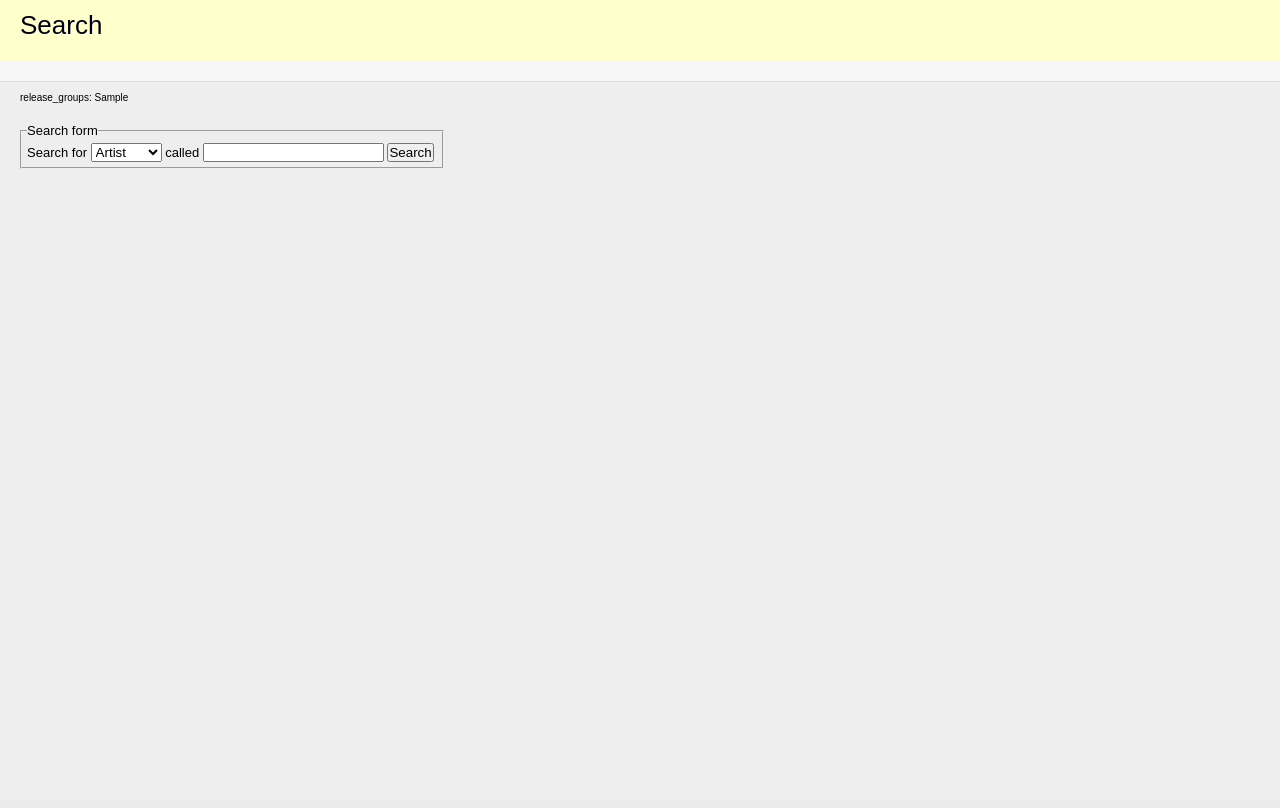
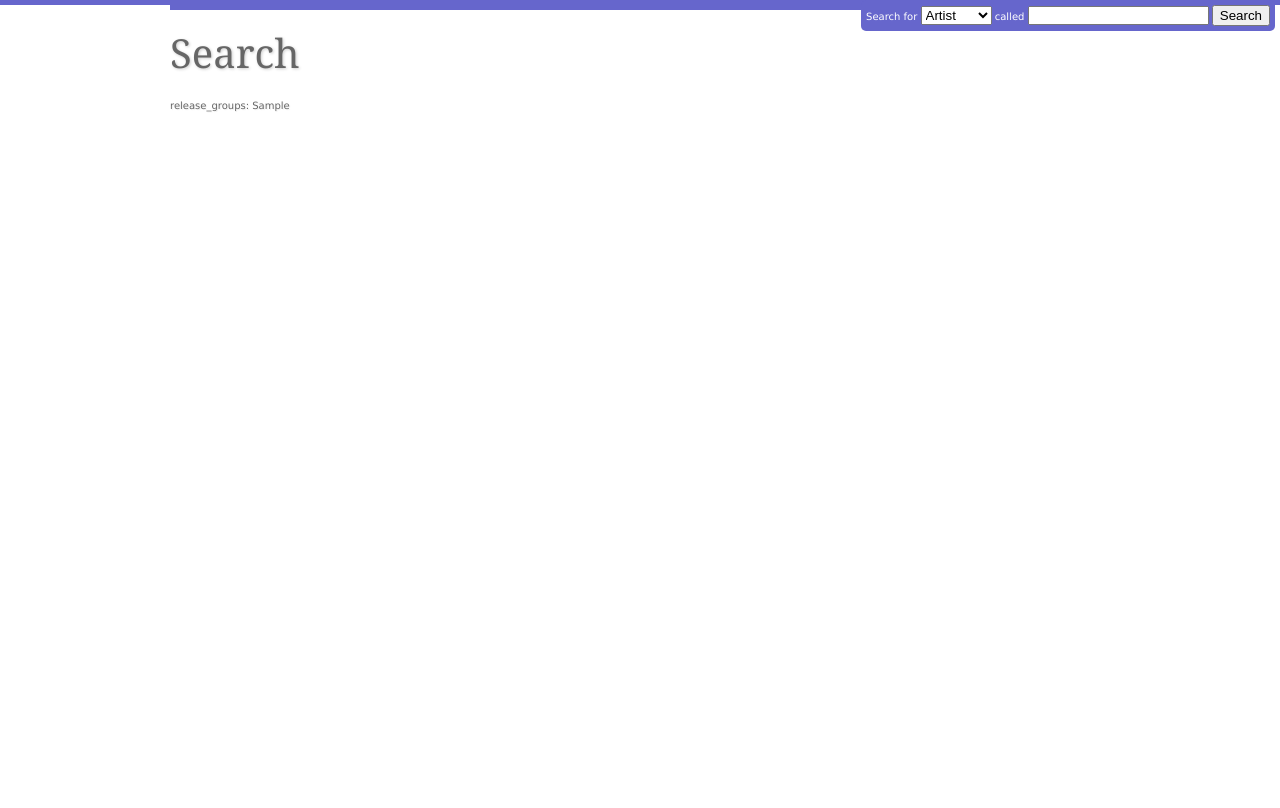
Before and after one commit to lidel/mmda, a Django app: template templates/artists/index.html in a window 1280 px wide. Before the commit the page ends 169 px from the top, so only its background shows below. Run offline with Django 3.2, Linux system fonts and the light colour scheme; the template is opened without the code that fills it: most values are stand-ins (such as "Sample title", 1, 10 or a date in 2020).

Commit message:
static/ + css

```diff
--- a/artists/templatetags/release_helpers.py
+++ b/artists/templatetags/release_helpers.py
@@ -79,7 +79,7 @@ def spacecamel(value):
     """
     # TODO: make it smart
     if value != 'IMDb':
-        return re.sub('((?=[A-Z][a-z])|(?<=[a-z])(?=[A-Z]))', ' ', value)
+        return re.sub('((?=[A-Z][a-z])|(?<=[a-z])(?=[A-Z]))', ' ', value).strip()
     else:
         return value
 spacecamel.is_safe = True
--- a/engine/api/musicbrainz.py
+++ b/engine/api/musicbrainz.py
@@ -23,3 +23,4 @@ MB_RELEASE_INCLUDES = ws.ReleaseIncludes(
                         releaseRelations=True,
                         urlRelations=True,
                         )
+MB_RELEASE_ARTIST   = ws.ReleaseIncludes(artist=True)
--- a/engine/artist.py
+++ b/engine/artist.py
@@ -73,7 +73,7 @@ def get_artist_best_pictures(mbid):
 
     shuffle(best_pictures)
 
-    return best_pictures
+    return best_pictures[:4]
 
 def get_basic_artist(mbid):
     """
--- a/settings.py
+++ b/settings.py
@@ -93,6 +93,8 @@ MIDDLEWARE_CLASSES = (
 
 ROOT_URLCONF = 'mmda.urls'
 
+STATIC_DOC_ROOT = '/home/lidel/work/magisterka/django_app/mmda/static'
+
 TEMPLATE_DIRS = (
     '/home/lidel/work/magisterka/django_app/mmda/templates',
 )
--- /dev/null
+++ b/static/css/mmda.css
@@ -0,0 +1,371 @@
+/* Selection of classes from:
+ * TYPOGRIDPHY - TYPOGRAPHICAL AND GRID LAYOUT CSS FRAMEWORK FROM HARRY ROBERTS OF CSS WIZARDRY
+ * v 0.1.1 / May 2008 /  http://csswizardry.com
+ * */
+
+/* RESET CSS */
+body,div,header,article,section,aside,footer,dl,dt,dd,ul,ol,li,h1,h2,h3,h4,h5,h6,pre,form,fieldset,input,textarea,p,blockquote,th,td {
+	margin:0;
+	padding:0;
+}
+fieldset,img {
+	border:0;
+}
+address,caption,cite,code,dfn,em,strong,th,var {
+	font-style:normal;
+	font-weight:normal;
+}
+h1,h2,h3,h4,h5,h6 {
+	font-size:100%;
+	font-weight:normal;
+}
+q:before,q:after {
+	content:'';
+}
+abbr,acronym {
+	border:0;
+}
+/* END RESET CSS */
+
+/* MAIN STRUCTURE STYLES */
+html{
+	font-size:100%;
+	min-height:101%;
+}
+body{
+	font-size:62.5%;
+	/*font-family: Garamond, Georgia, "Times New Roman", serif;*/
+    font-family: Verdana, Arial, Helvetica, sans-serif;
+	color:#666;
+	background:/*url(images/grid.gif) top center repeat-y*/ #fff; /* Uncomment to display the grid */
+	border-top:0.5em solid #66c;
+	padding:0 1em;
+    text-shadow:1px 1px 1px #eee;
+
+}
+#wrapper{
+	width:94em;
+	margin:0 auto;
+}
+#header{
+	width:94em;
+	padding-top:1.5em;
+	margin-bottom:2em;
+}
+
+/*GRIDS*/
+
+.generic{
+	border-top:0.5em solid #66c; /* The border at the top of each grid */
+	float:left;
+	padding-top:1em;
+	margin-bottom:2em;
+}
+/* Sets styles for any 'start' grids - this class MUST be given to a grid that is the first in a horizontal series */
+.clear{
+	clear:both;
+}
+/* Sets styles for any 'end' grids - this class MUST be given to a grid that is the last in a horizontal series */
+.end{
+	margin-left:0 !important;
+	margin-right:0 !important;
+}
+/* 220px */
+.twotwenty{
+	width:22em;
+	margin-right:2em;
+}
+/* 280px */
+.twoeighty{
+	width:28em;
+	margin-right:2em;
+}
+/* 340px */
+.threeforty{
+	width:34em;
+	margin-right:2em;
+}
+/* 400px */
+.fourhun{
+	width:40em;
+	margin-right:2em;
+}
+/* 460px */
+.foursixty{
+	width:46em;
+	margin-right:2em;
+}
+/* 520px */
+.fivetwenty{
+	width:52em;
+	margin-right:2em;
+}
+/* 580px */
+.fiveeighty{
+	width:58em;
+	margin-right:2em;
+}
+/* 640px */
+.sixforty{
+	width:64em;
+	margin-right:2em;
+}
+/* 700px */
+.sevenhun{
+	width:70em;
+	margin-right:2em;
+}
+/* 760px */
+.sevensixty{
+	width:76em;
+	margin-right:2em;
+}
+/* 820px */
+.eighttwenty{
+	width:82em;
+	margin-right:2em;
+}
+/* 880px */
+.eighteighty{
+	width:88em;
+	margin-right:2em;
+}
+/* 940px */
+.nineforty{
+	width:94em;
+}
+
+/*PARAGRAPHS*/
+
+.generic p{
+	font-size:1.2em;
+	line-height:1.5em;
+	margin-bottom:1.5em;
+}
+/* Styles an introductory paragraph, similar to newspapers. Assign this class to the first paragraph in an article */
+p.intro:first-line{
+	font-variant:small-caps;
+}
+/* Styles a drop cap on each paragraph with this class */
+p.drop:first-letter{
+	float:left;
+	font-size:3em;
+	margin-top:-0.05em;
+	margin-right:0.1em;
+	margin-bottom:-0.5em;
+}
+
+/* OTHER*/
+
+blockquote p{
+	font-size:1.2em!important;
+	line-height:1.5em!important;
+	margin-bottom:1.5em!important;
+}
+
+.generic strong{
+	font-variant:small-caps;
+}
+.generic em{
+	font-style:italic;
+	font-weight:inherit;
+}
+.clear{
+	clear:both;
+}
+.right-float{ /* Float any item to the right */
+	float:right;
+	margin-left:2em;
+	margin-right:0;
+}
+.left-float{ /* Float any item to the left */
+	float:left;
+	margin-right:2em;
+	margin-left:0;
+}
+.code{ /* Styling for and code type items */
+	font-family:Courier, "Courier New", monospace;
+	background:#ddd;
+	font-size:1em;
+}
+
+/* THE END, REST IS MINE LOL */
+
+
+.artistgfx {
+    max-height: 126px;
+    overflow: hidden;
+}
+.artistgfx img {
+    float:left;
+}
+
+	/*background-image:url('http://imgur.com/jZEss.jpg');
+	background-repeat:no-repeat;
+	background-position:top center;
+	background-color:#657077;
+	margin:40px;*/
+h1 {
+    font-family: Georgia, Garamond, Arial, Helvetica, sans-serif;
+    font-weight:normal;
+    font-size: 40px;
+    text-shadow: 1px 1px 0 #FFFFFF;
+    letter-spacing: 0px;
+}
+#header h1 {
+    text-shadow: 1px 1px 3px #ccc;
+}
+h1 small {
+    font-family: Verdana, Arial, Helvetica, sans-serif;
+    text-transform: uppercase;
+    font-size: 12px;
+    margin-left: 10px;
+    text-shadow: 1px 1px 0 #FFFFFF;
+}
+
+a {
+    text-decoration:none;
+    color:#66c;
+    padding:3px;
+}
+a:hover {
+    /*border-bottom: 1px solid black;*/
+    -moz-border-radius:5px;
+    -webkit-border-radius:5px;
+    border-radius:5px;
+    background:#66c;
+    color:#fff;
+    text-shadow:1px 1px 1px #333;
+
+}
+ol {
+    list-style-type: decimal-leading-zero;
+}
+ul{
+	list-style:square inside;
+	margin-bottom:1.8em;
+}
+/*
+body {
+
+    font-size: 84%;
+    //font-family: Arial, Helvetica, sans-serif;
+    padding: 0.75em;
+    min-width: 45em;
+}*/
+
+#content h1 {
+    border-bottom: 1px dotted  #66c;
+    margin-bottom: 5px;
+    margin-top: 8px;
+    font-size: 20px;
+}
+
+#content h2 {
+    margin-top: 8px;
+    font-size: 12px;
+}
+
+#searchbox {
+    display: block;
+    position: absolute;
+    top:0px;
+    right:5px;
+    background:#66c;
+    -moz-border-radius:5px;
+    -webkit-border-radius:5px;
+    border-radius:5px;
+    text-shadow:none;
+    color:#fff;
+}
+
+#searchbox fieldset {
+    padding: 5px;
+}
+
+*/
+ul#artistnav {
+    margin: 1em 0 1em 0;
+    padding: 3px 10px 3px 10px;
+    border-bottom: 1px solid #66c;
+    list-style-type: none;
+    text-align: left;
+    font: bold 11px verdana, arial, sans-serif;
+}
+
+ul#artistnav li {
+    display: inline;
+}
+
+body#a-overview li.a-overview,
+body#a-pictures li.a-pictures,
+body#a-videos   li.a-videos,
+body#a-news     li.a-news
+{
+    background-color: #fff;
+    border-bottom: 1px solid #fff;
+}
+
+body#a-overview li.a-overview a,
+body#a-pictures li.a-pictures a,
+body#a-videos   li.a-videos a,
+body#a-news     li.a-news a
+{
+    top: 1px;
+    padding-top: 4px;
+    position: relative;
+    color: #000;
+    background-color: #fff;
+}
+
+ul#artistnav li a {
+    padding: 3px 4px;
+    margin-right: 0px;
+    text-decoration: none;
+    border: 1px solid #66c;
+    border-bottom: none;
+    color: #666;
+    background-color: #ccf;
+}
+
+ul#artistnav a:hover {
+    background: #fff;
+}
+
+
+
+
+
+
+    /* TAG CLOUD PROTOTYPE */
+    .tag-cloud {
+        text-align: center;
+        padding: 5px;
+        background-color: #FFFFCC;
+        margin:0;
+    }
+    /* TODO: make django tag that makes cloud from list */
+    .tag-cloud a {
+        color: #223;
+        vertical-align:middle;
+        margin-right:2px;
+        margin-left:2px;
+        line-height: 15px;
+    }
+    .tag-0 {
+        font-size: 9px;
+    }
+    .tag-1 {
+        font-size: 11px;
+    }
+    .tag-2 {
+        font-size: 15px;
+    }
+    .tag-3 {
+        font-size: 18px;
+    }
+    .tag-4 {
+        font-size: 20px;
+    }
+    #youtube-videos {display:block; text-align: center}
+    #youtube-videos li {float:left; margin: 5px; display:block; position:relative; padding: 5px; font-size: x-small; border: 1px solid #888; max-width: 130px}
--- a/templates/artists/tags/urls.html
+++ b/templates/artists/tags/urls.html
@@ -1,5 +1,5 @@
 {% load release_helpers %}
-<h5>{{ entity_type }} related websites:</h5>
+<h1>{{ entity_type }} related websites</h1>
 <ul>
     {% for type,links in entity.urls.items %}
     {% if links|length_is:"1" %}
--- a/templates/base.html
+++ b/templates/base.html
@@ -5,96 +5,32 @@
 {% block meta %}{% endblock %}
   <meta name="robots" content="NONE,NOARCHIVE" />
   <meta charset="utf-8" />
-  <style>
-    html * { padding:0; margin:0; }
-    body * { padding:10px 20px; }
-    body * * { padding:0; }
-    body { font:small sans-serif; background:#eee; }
-    body>div { border-bottom:1px solid #ddd; }
-    h1 { font-weight:normal; margin-bottom:.4em; text-shadow: 1px 1px 0 #FFFFFF}
-    h1 span { font-size:60%; color:#666; font-weight:normal;}
-    h5,h6 { margin-top: 10px; text-shadow: 1px 1px 0 #FFFFFF}
-    table { border:none; border-collapse: collapse; width:100%; }
-    td, th { vertical-align:top; padding:2px 3px; }
-    th { width:12em; text-align:right; color:#666; padding-right:.5em; }
-    #info { background:#f6f6f6; }
-    #info ol { margin: 0.5em 4em; }
-    #info ol li { font-family: monospace; }
-    #summary { background: #ffc; }
-    #explanation { background:#eee; border-bottom: 0px none; font-size: x-small; }
-    ul { margin-left: 50px; }
-    ol { list-style-type: decimal-leading-zero; }
-    a {text-decoration:none; color:red;}
-    a:hover {border-bottom:1px solid black;}
-    img {border:none;}
-    fieldset { padding: 5px}
-    /* TAG CLOUD PROTOTYPE */
-    .tag-cloud {
-        text-align: center;
-        padding: 5px;
-        background-color: #FFFFCC;
-        margin:0;
-    }
-    /* TODO: make django tag that makes cloud from list */
-    .tag-cloud a {
-        color: #223;
-        vertical-align:middle;
-        margin-right:2px;
-        margin-left:2px;
-        line-height: 15px;
-    }
-    .tag-0 {
-        font-size: 9px;
-    }
-    .tag-1 {
-        font-size: 11px;
-    }
-    .tag-2 {
-        font-size: 15px;
-    }
-    .tag-3 {
-        font-size: 18px;
-    }
-    .tag-4 {
-        font-size: 20px;
-    }
-    #youtube-videos {display:block; text-align: center}
-    #youtube-videos li {float:left; margin: 5px; display:block; position:relative; padding: 5px; font-size: x-small; border: 1px solid #888; max-width: 130px}
-
-</style>
-
-<style>
-
-
-
-</style>
+    <link rel="stylesheet" type="text/css" href="/static/css/mmda.css" media="screen" />
 
 
 <!--[if lte IE 9]>
 <script src="http://html5shiv.googlecode.com/svn/trunk/html5.js"></script>
 <![endif]-->
 </head>
-<body>
+{% block bodytag %}<body>{% endblock %}
 
-  <header id="summary">
+<div id="wrapper">
+
+<header id="header" class="generic">
+{% block header %}{% endblock %}
+</header>
+
+{% block navigation %}{% endblock %}
+
+<article id="content">
+{% block content %}{% endblock %}
+</article>
 
 
-
-{% block header %}{% endblock %}
-
-  </header>
-  <div id="info">
-{% block content %}{% endblock %}
-  </div>
-
-  <div id="explanation">
-{% block footer %}{% endblock %}
-  </div>
-
+<aside id="searchbox">
 <form action="/search/" method="post">
-<fieldset style="position:absolute:top:0px;right:0px;display:block;width:410px">
-    <legend>Search form</legend>
-        <label for="type">Search for</label>
+<fieldset>
+    <label for="type">Search for</label>
     <select id="type" name="type">
         <option value="artist">Artist</option>
         <option value="release">Release</option>
@@ -105,5 +41,9 @@
     <button tabindex="2" class="search-button" type="submit"><span>Search</span></button>
 </fieldset>
 </form>
+</aside>
+
+<footer id="foot">{% block footer %}{% endblock %}</footer>
+</div>
 </body>
 </html>
--- a/urls.py
+++ b/urls.py
@@ -1,5 +1,6 @@
 from django.conf.urls.defaults import *
 from mmda.engine.feeds import ArtistNewsFeed
+from django.conf import settings
 
 feeds  = {
     'artist': ArtistNewsFeed,
@@ -12,7 +13,7 @@ urlpatterns = patterns('',
     (r'^artist/', include('mmda.artists.urls')),
     (r'^tag/', include('mmda.tags.urls')),
     (r'^search/', include('mmda.search.urls')),
-    (r'^(?P<url>.+)/feed/$','django.contrib.syndication.views.feed', {'feed_dict': feeds})
-    #(r'^feed/(?P<url>.*)/$', 'django.contrib.syndication.views.feed', {'feed_dict': feeds})
+    (r'^(?P<url>.+)/feed/$','django.contrib.syndication.views.feed', {'feed_dict': feeds}),
+    (r'^static/(?P<path>.*)$', 'django.views.static.serve',{'document_root': settings.STATIC_DOC_ROOT, 'show_indexes': True}),
 
 )
```
Also changed, not shown: engine/release.py (+5 -4 lines), templates/artists/artistnav.html (added, +8 -0 lines), templates/artists/show_artist.html (+48 -40 lines), templates/artists/show_release.html (+32 -22 lines), templates/artists/tags/abstract.html (+3 -7 lines), templates/news/show_artist_news.html (+7 -3 lines), templates/pictures/show_artist_pictures.html (+17 -5 lines), templates/videos/show_artist_videos.html (+10 -6 lines).
